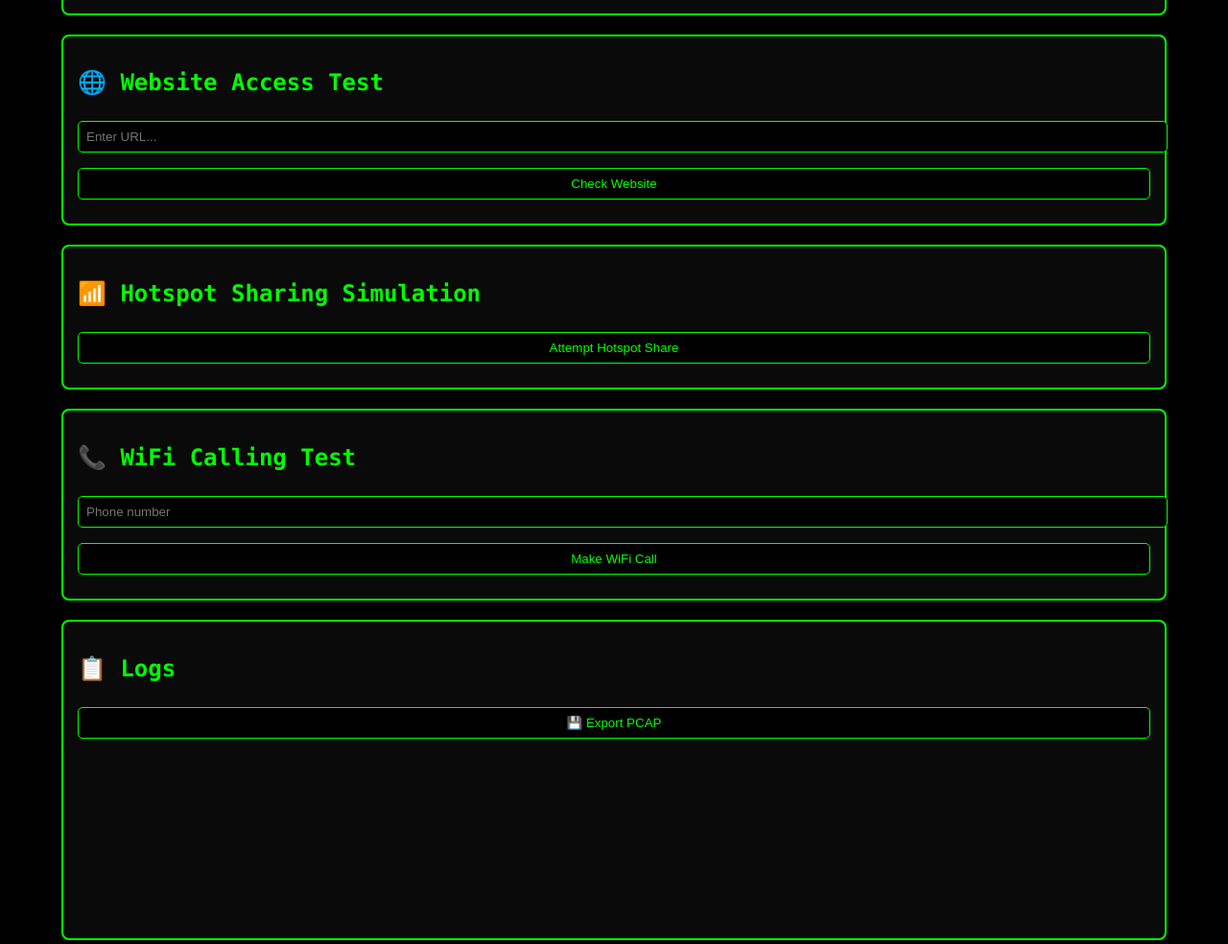
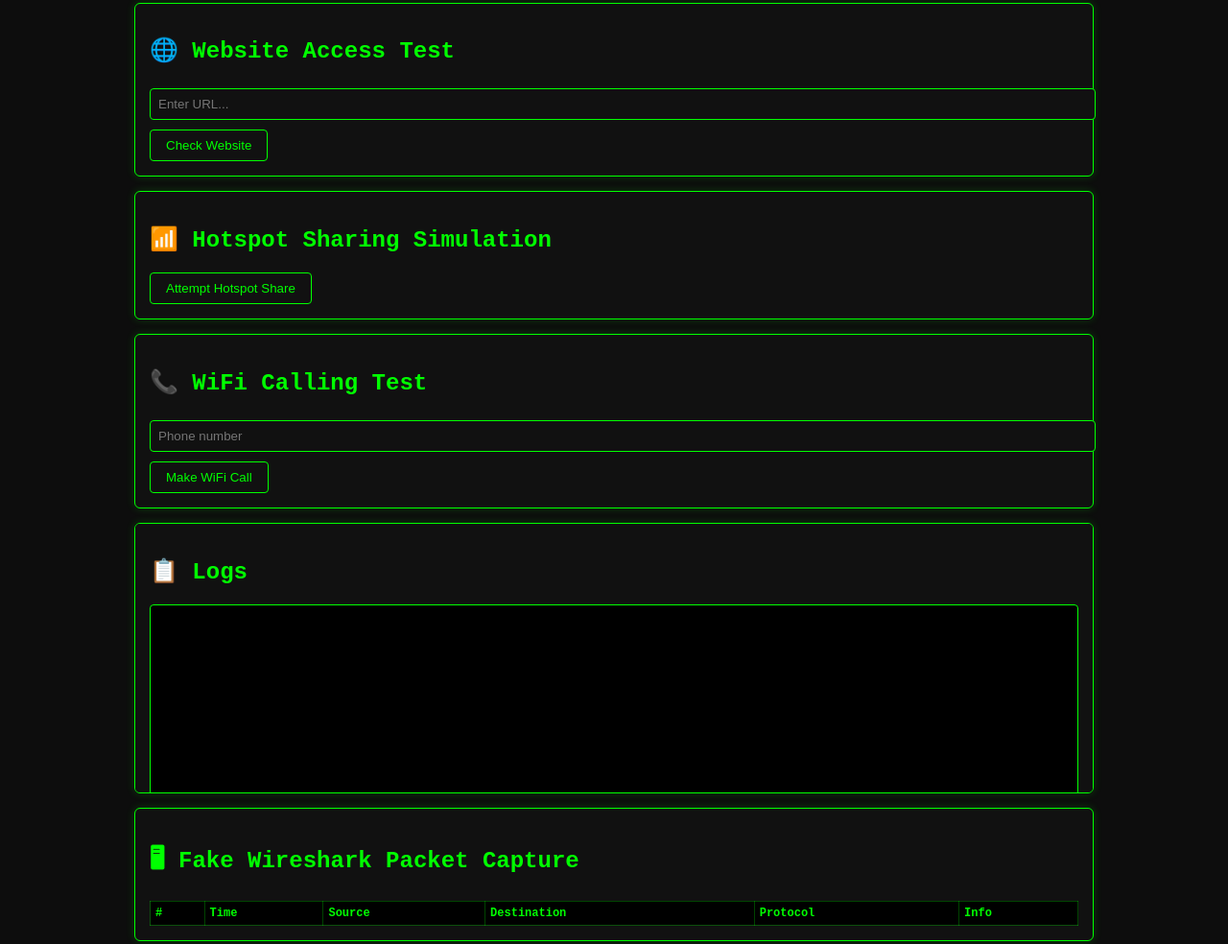
Before and after one commit to sona55-c/PBL, a plain HTML site: page index.html in a window 1280 px wide. Shown: the part 728-1712 px from the top of the page at 96% size. Drawn offline with Linux system fonts and the light colour scheme.

Commit message:
Update style.css

```diff
--- a/style.css
+++ b/style.css
@@ -1,61 +1,123 @@
+/* =======================
+   Global Dark Theme
+======================= */
 body {
-    background-color: #000;
+    font-family: 'Courier New', Courier, monospace;
+    background-color: #0d0d0d;
     color: #00ff00;
-    font-family: Consolas, monospace;
     margin: 0;
-    padding: 0;
+    padding: 20px;
 }
 
 .container {
-    width: 90%;
+    max-width: 1000px;
     margin: auto;
-    margin-top: 20px;
 }
 
+/* =======================
+   Panels
+======================= */
 .panel {
-    background: #0a0a0a;
-    border: 2px solid #00ff00;
+    background-color: #111;
+    border: 1px solid #00ff00;
+    border-radius: 6px;
     padding: 15px;
-    margin-bottom: 20px;
-    border-radius: 8px;
+    margin-bottom: 15px;
+    box-shadow: 0 0 10px #00ff0033;
 }
 
-h1, h2 {
+.panel h2 {
     color: #00ff00;
 }
 
-input, select, button {
+/* =======================
+   Inputs & Selects
+======================= */
+input[type="text"], input[type="password"], select {
     width: 100%;
     padding: 8px;
-    margin-top: 6px;
-    margin-bottom: 10px;
-    background: black;
+    margin: 5px 0 10px 0;
+    background-color: #111;
     color: #00ff00;
     border: 1px solid #00ff00;
-    border-radius: 5px;
+    border-radius: 4px;
+}
+
+button {
+    padding: 8px 16px;
+    background-color: #111;
+    color: #00ff00;
+    border: 1px solid #00ff00;
+    border-radius: 4px;
+    cursor: pointer;
+    transition: 0.2s;
 }
 
 button:hover {
-    background: #00ff00;
-    color: black;
+    background-color: #00ff00;
+    color: #111;
 }
 
+/* =======================
+   Logs & Tables
+======================= */
 .log-panel {
-    height: 300px;
-    overflow-y: scroll;
+    max-height: 250px;
+    overflow-y: auto;
 }
 
-#packetTable {
+#logOutput {
+    background-color: #000;
+    color: #0f0;
+    font-family: monospace;
+    padding: 10px;
+    height: 180px;
+    overflow-y: auto;
+    border: 1px solid #0f0;
+    border-radius: 4px;
+}
+
+table {
     width: 100%;
     border-collapse: collapse;
-    font-size: 13px;
+    font-size: 12px;
+    color: #0f0;
+    background-color: #111;
 }
 
-#packetTable th, #packetTable td {
-    border: 1px solid #00ff00;
-    padding: 4px;
+th, td {
+    border: 1px solid #00ff0044;
+    padding: 5px;
+    text-align: left;
 }
 
-#packetTable th {
-    background: #003300;
+th {
+    background-color: #000;
+    color: #00ff00;
 }
+
+tbody tr:nth-child(even) {
+    background-color: #111;
+}
+
+/* =======================
+   Scrollbar Style
+======================= */
+#logOutput::-webkit-scrollbar,
+.log-panel::-webkit-scrollbar,
+table::-webkit-scrollbar {
+    width: 8px;
+}
+
+#logOutput::-webkit-scrollbar-thumb,
+.log-panel::-webkit-scrollbar-thumb,
+table::-webkit-scrollbar-thumb {
+    background-color: #00ff00;
+    border-radius: 4px;
+}
+
+#logOutput::-webkit-scrollbar-track,
+.log-panel::-webkit-scrollbar-track,
+table::-webkit-scrollbar-track {
+    background-color: #000;
+}
```
